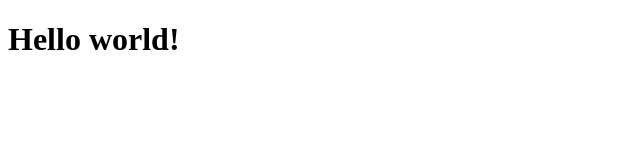
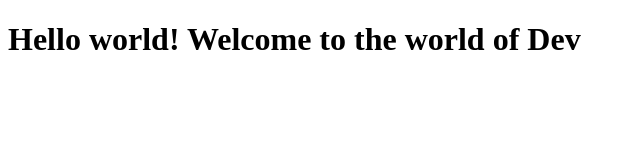
Before and after one commit to devMahmoud/microverse-mahmoud-njabulo, a plain HTML site: page index.html in a window 1280 px wide. Shown: the whole page, without its empty margins (0-640 px from the left). Drawn offline with Linux system fonts and the light colour scheme.

Commit message:
Made adjustment to the greating message

```diff
--- a/index.html
+++ b/index.html
@@ -9,7 +9,7 @@
   <body>
     <script src="https://cdn.freecodecamp.org/testable-projects-fcc/v1/bundle.js"></script>
 
-    <h1>Hello world!</h1>
+    <h1>Hello world! Welcome to the world of Dev</h1>
     <script  src="js/index.js"></script>
   </body>
 </html>
```
